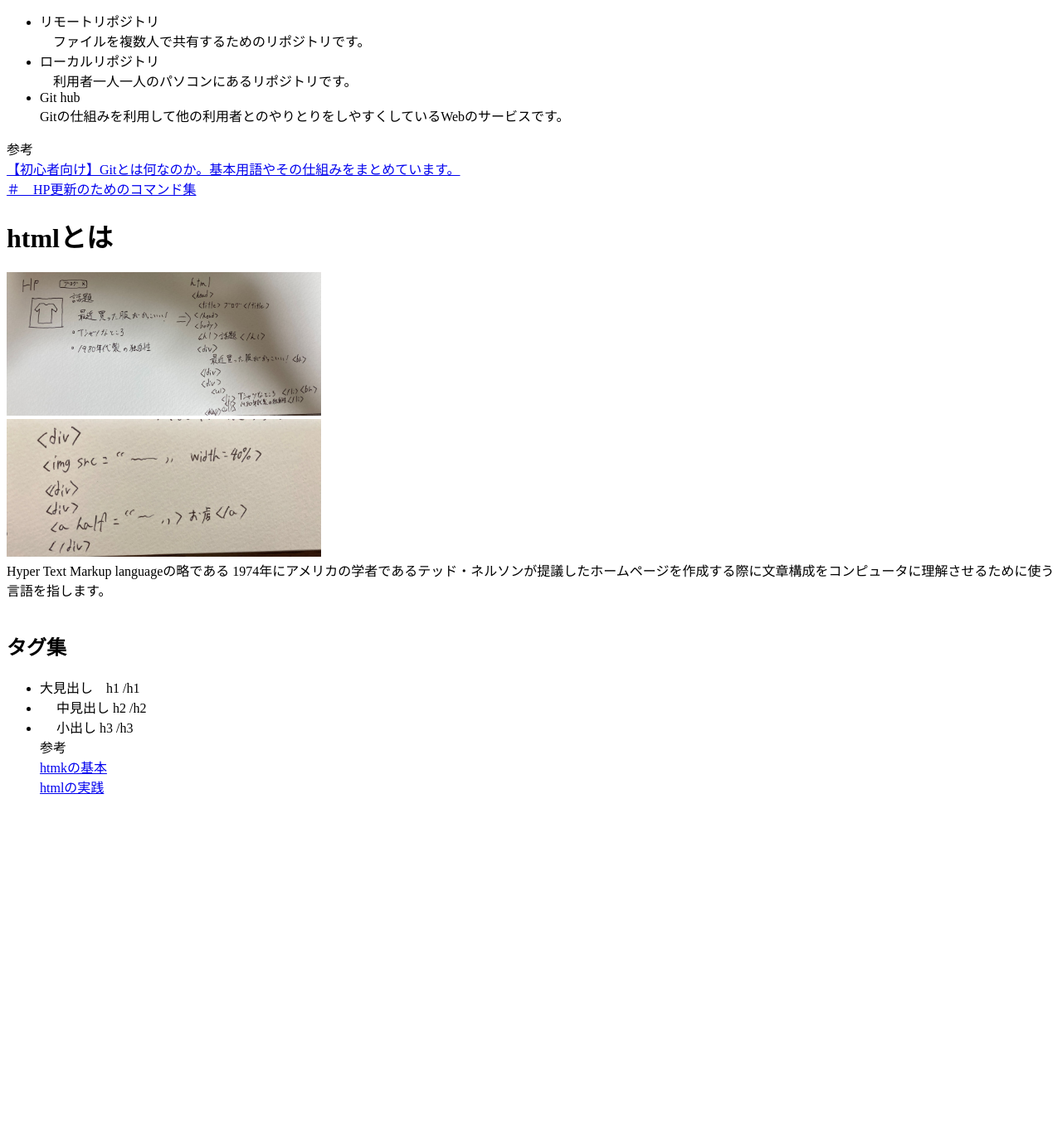
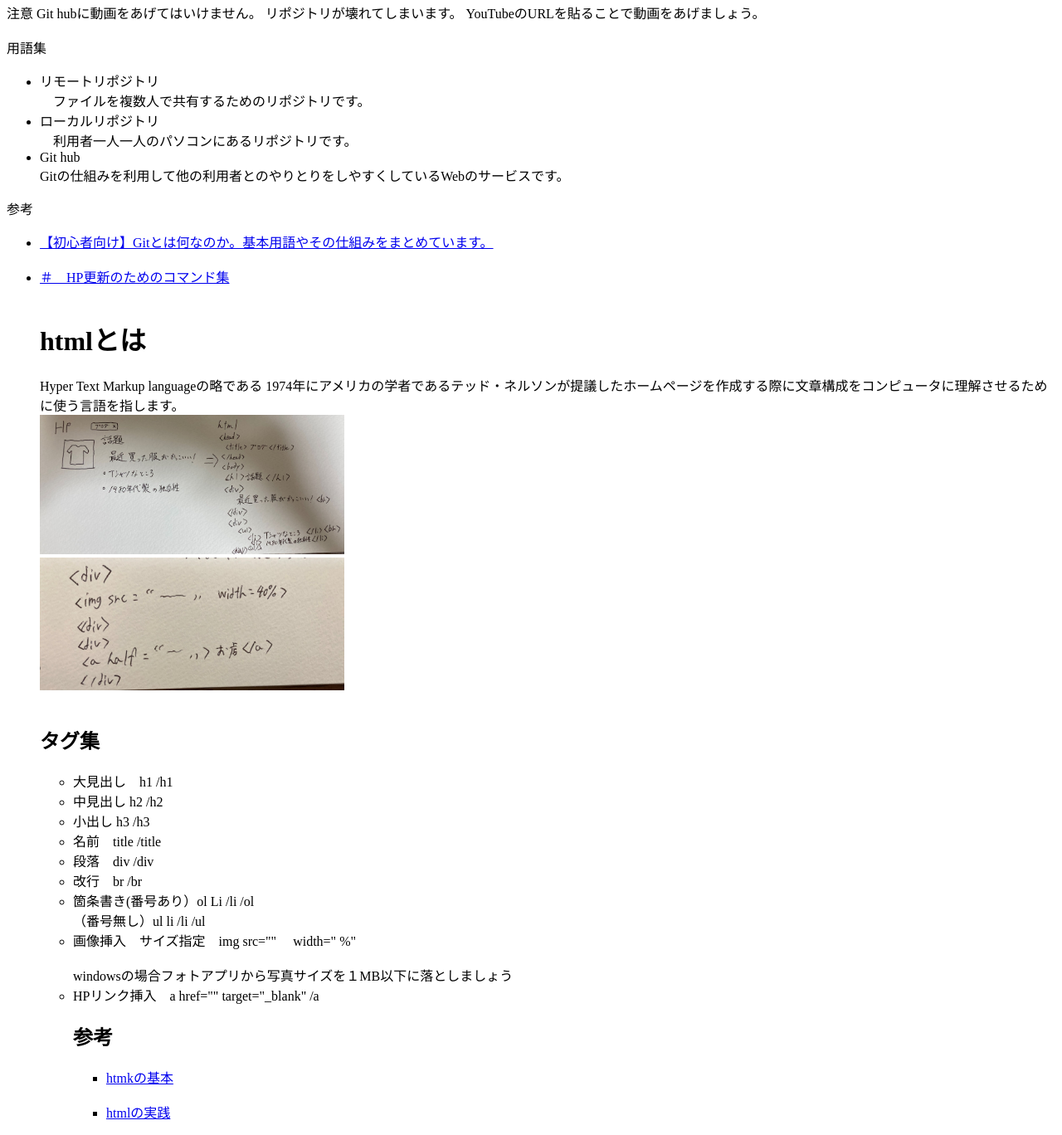
Before and after one commit to hibi045/xbp, a plain HTML site: page de12/1.html in a window 1280 px wide. Shown: the part 670-2038 px from the top of the page at 83% size. Before the commit the page ends 1646 px from the top, so only its background shows below. Drawn offline with Linux system fonts and the light colour scheme.

Commit message:
20211012

```diff
--- a/de12/1.html
+++ b/de12/1.html
@@ -22,14 +22,14 @@
     Macはターミナル、WindowsはGit Bashを利用します。
     <ol>
      <li>コマンドを入力する。変更内容を全て反映します。</li>
-
-
+     cd mygit/xbp<br>
+     git status<br>
+     git add<br>
     <li>コマンドを入力する。今回の変更の履歴を残します。<br>
         そのため日付や変更箇所の記述を残すと見やすいです。
-
-
+        git commit -m "メッセージ"<br>
     <li> pushコマンドを入力する。Git hubに送信します。</li>
-
+        git push
     </ol>
     </div>
 
@@ -56,46 +56,42 @@
 
 
 参考<br>
-<a href="https://tcd-theme.com/2019/12/what-is-git.html?gclid=CjwKCAjw7--KBhAMEiwAxfpkWM2MC2zPU2wJRyvwymhxTnS_0SVmPpfbva-QWu1GhQh2_yuZ_7McYhoCqCwQAvD_BwE"target="_blank">【初心者向け】Gitとは何なのか。基本用語やその仕組みをまとめています。
-</a><br>
-<a href="https://qiita.com/doyodoyo/private/45179a855e021dd2cb70">＃　HP更新のためのコマンド集</a>
+<ul>
+<li><a href="https://tcd-theme.com/2019/12/what-is-git.html?gclid=CjwKCAjw7--KBhAMEiwAxfpkWM2MC2zPU2wJRyvwymhxTnS_0SVmPpfbva-QWu1GhQh2_yuZ_7McYhoCqCwQAvD_BwE"target="_blank">【初心者向け】Gitとは何なのか。基本用語やその仕組みをまとめています。
+</a></li><br>
+<li><a href="https://qiita.com/doyodoyo/private/45179a855e021dd2cb70">＃　HP更新のためのコマンド集</a></li>
 </body>
 <head><br>
  <h1>htmlとは</h1>
  </head>
  <body>
      <div>
+        Hyper Text Markup languageの略である
+        1974年にアメリカの学者であるテッド・ネルソンが提議したホームページを作成する際に文章構成をコンピュータに理解させるために使う言語を指します。<br>
      <img src="images/IMG_5079.jpg" width="30%"><br>
 
      <img src="images/IMG_5080.jpg" width="30%"><br>
-     Hyper Text Markup languageの略である
-     1974年にアメリカの学者であるテッド・ネルソンが提議したホームページを作成する際に文章構成をコンピュータに理解させるために使う言語を指します。<br>
+
 </div><br>
 <div>
  <h2>タグ集</h2>
 <ul>
     <li>大見出し　h1 /h1</li>
+<li>中見出し h2 /h2</li>
+<li>小出し h3 /h3</li>
+ <li>名前　title /title</li>
+ <li>段落　div /div</li>
+ <li>改行　br /br</li>
+ <li>箇条書き(番号あり）ol Li /li  /ol <br>
+             （番号無し）ul li /li /ul</li>
+ <li>画像挿入　サイズ指定　img src="" 　width=" %"</li><br>
+    windowsの場合フォトアプリから写真サイズを１MB以下に落としましょう
+　<li>HPリンク挿入　a href="" target="_blank" /a </li>
 
-<li>   中見出し h2 /h2</li>
-
-<li>   小出し h3 /h3</li>
-
-
-
-
-
-
-
-
-
-
-
-
-
-
-参考<br>
-<a href="https://kuxbp.github.io/xbp/xbp2021/design_e12/01abouthtml/hp1.html"target=_blank>htmkの基本</a><br>
-<a href="https://kuxbp.github.io/xbp/xbp2021/design_e12/01abouthtml/hp2.html"target=_blank>htmlの実践</a>
+<h2>参考<br></h2>
+<ul>
+<li><a href="https://kuxbp.github.io/xbp/xbp2021/design_e12/01abouthtml/hp1.html"target=_blank>htmkの基本</a></li><br>
+<li><a href="https://kuxbp.github.io/xbp/xbp2021/design_e12/01abouthtml/hp2.html"target=_blank>htmlの実践</a></li>
 
 
 
```
Also changed, not shown: de12/2.html (added, +40 -0 lines), de12/index.html (+1 -0 lines), digi_fab/index.html (+2 -1 lines), 3 other files.
